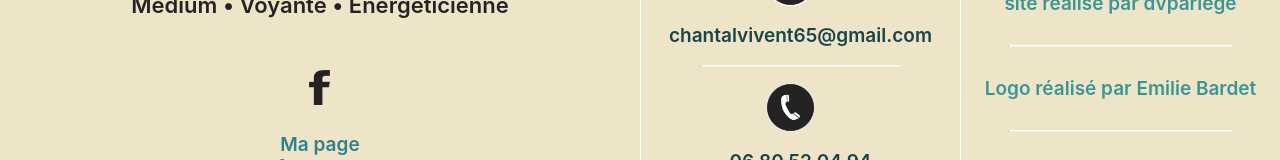
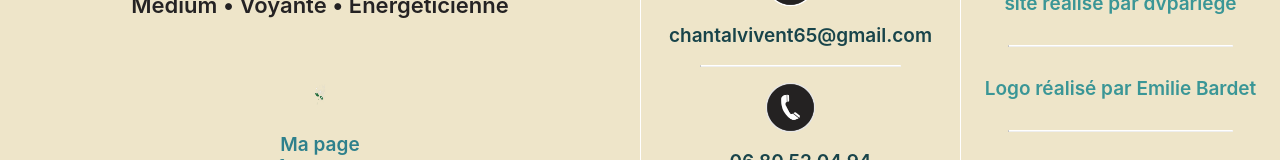
Before and after one commit to web-dvp-web/chantal-vivent, a React (Create React App) app: page /charte in a window 1280 px wide. Shown: the part 3635-3795 px from the top of the page. Built offline with nearby package versions, Linux system fonts and the light colour scheme.

Commit message:
change logo

```diff
--- a/src/components/footer/Footer.jsx
+++ b/src/components/footer/Footer.jsx
@@ -1,5 +1,5 @@
 import "./footer.css";
-import facebook from "../../images/facebook.png";
+import logofacebook from "../../images/logo/logoplante.png";
 import iconemail from "../../images/5.png";
 import iconetel from "../../images/2.png";
 import iconeadresse from "../../images/adresse.png";
@@ -12,10 +12,7 @@ const Footer = (props) => {
           <h2 className="h2Footer">{props.soustitre}</h2>
           <div className="logoRsContainer">
             <a className="aFacebook" href="https://www.facebook.com/chantal.vivent">
-              <img
-                className="logoFacebook"
-                src={facebook}
-                alt="logo Facebook"
+              <img className="logoFacebook" src={logofacebook} alt="logo Facebook"
               />
             </a>
             <a href="https://www.facebook.com/chantal.vivent"><p className="pFacebook">Ma page facebook</p></a>
```
